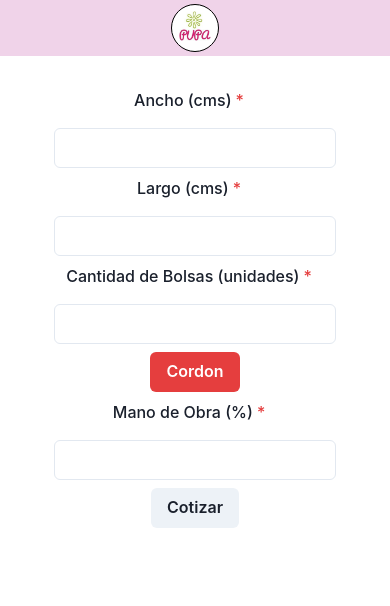
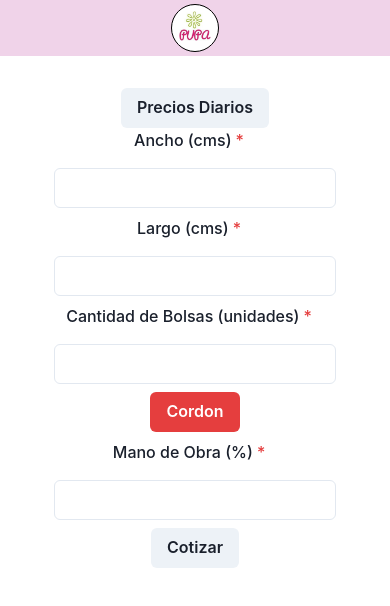
Before and after one commit to aqwsxzzz/Pupa-ecommerce, a React (Create React App) app in the folder client/: page /quoter in a window 390 px wide. Shown: the top 606 px of the page. Built offline with nearby package versions, Linux system fonts and the light colour scheme; no server answers.

Commit message:
Start responsiveness

```diff
--- a/client/src/Components/Views/Quoter.tsx
+++ b/client/src/Components/Views/Quoter.tsx
@@ -1,4 +1,15 @@
-import { Box, Flex, Image } from "@chakra-ui/react";
+import {
+  Box,
+  Button,
+  Flex,
+  Image,
+  Popover,
+  PopoverArrow,
+  PopoverBody,
+  PopoverCloseButton,
+  PopoverContent,
+  PopoverTrigger,
+} from "@chakra-ui/react";
 import React from "react";
 import logo2 from "../../Images/2.jpeg";
 import { DailyPrices } from "Components/Quoter/DailyPrices";
@@ -25,10 +36,29 @@ export const Quoter: React.FC = () => {
       </Flex>
       <Flex justify={{ base: "center", md: "flex-start" }}>
         <Flex flex={"1"} display={{ base: "none", md: "flex" }}></Flex>
-        <Flex>
+        <Flex direction={"column"}>
+          <Flex display={{ base: "flex", md: "none" }} justify={"center"}>
+            <Popover>
+              <PopoverTrigger>
+                <Button>Precios Diarios</Button>
+              </PopoverTrigger>
+              <PopoverContent w={"232px"}>
+                <PopoverArrow />
+                <PopoverBody>
+                  <Flex justify={"center"}>
+                    <DailyPrices />
+                  </Flex>
+                </PopoverBody>
+              </PopoverContent>
+            </Popover>
+          </Flex>
           <QuoterForm />
         </Flex>
-        <Flex flex={"1"} justify={"center"} display={{ base: "none", md: "flex" }}>
+        <Flex
+          flex={"1"}
+          justify={"center"}
+          display={{ base: "none", md: "flex" }}
+        >
           <DailyPrices />
         </Flex>
       </Flex>
```
